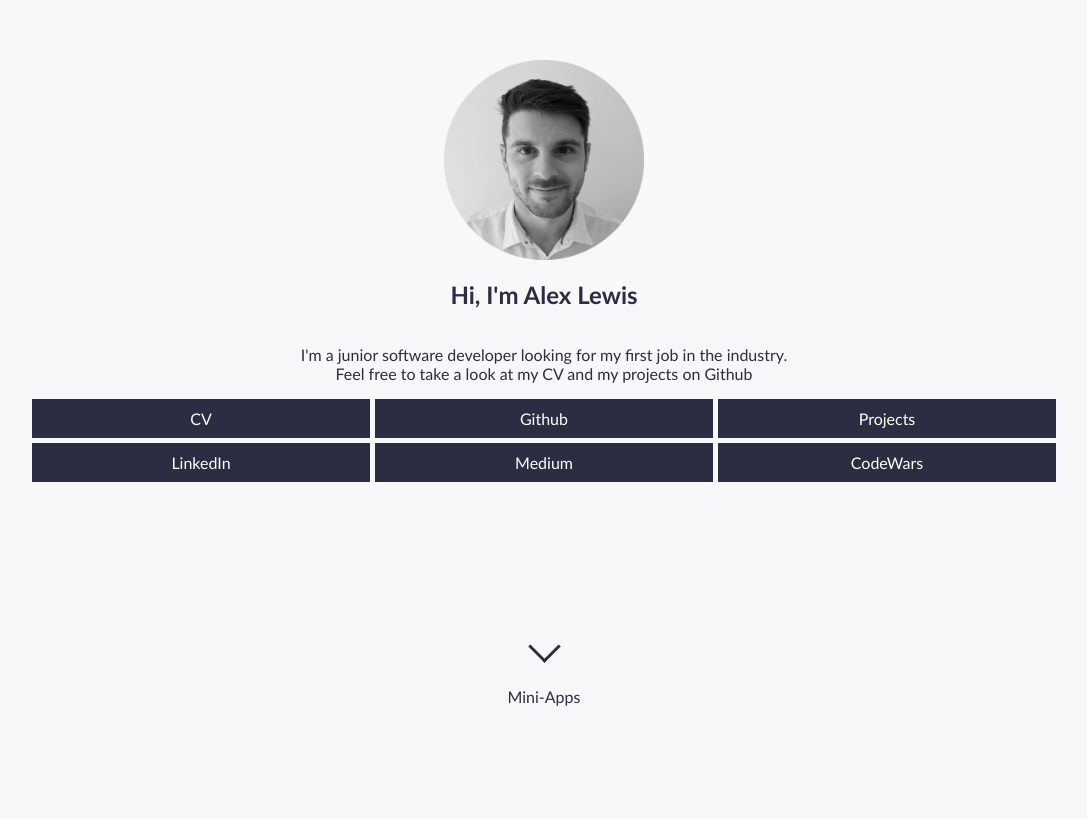
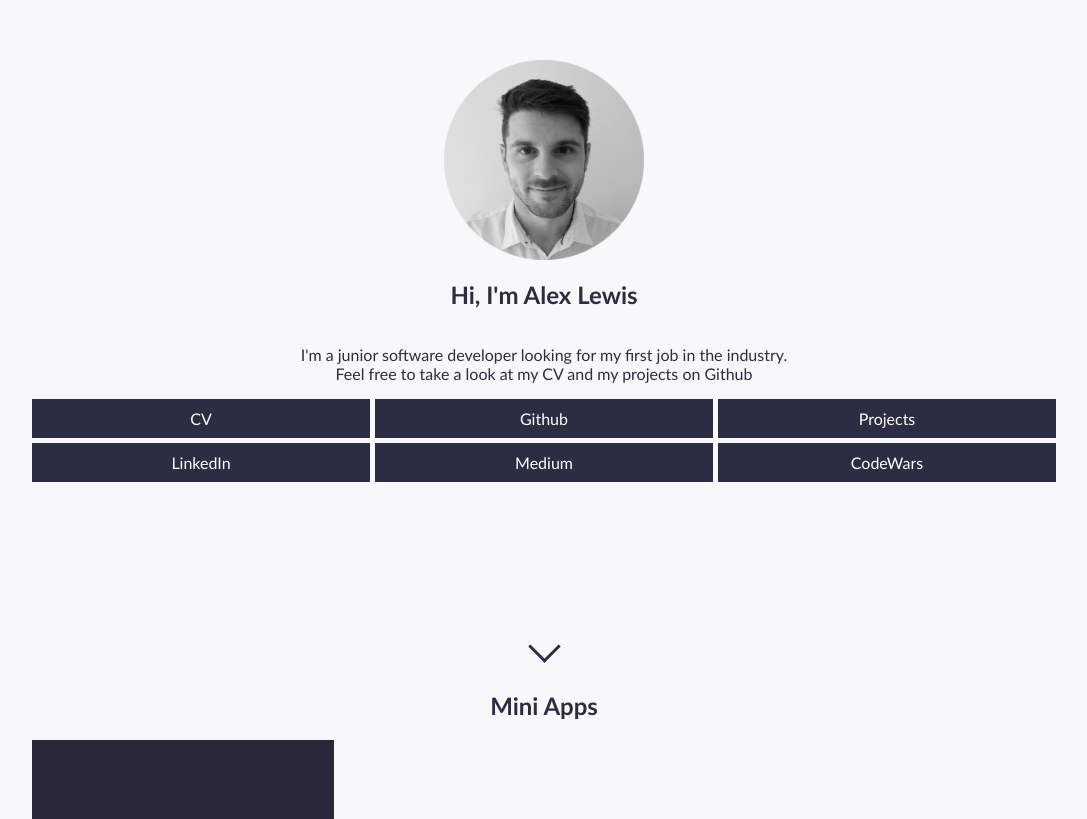
Before and after one commit to AlexLewis10/portfolio, a React (Create React App) app: page / in a window 1280 px wide. Shown: the part 129-948 px from the top of the page, without its empty margins (96-1183 px from the left). Before the commit the page ends 851 px from the top, so only its background shows below. Built offline with nearby package versions, Linux system fonts and the light colour scheme.

Commit message:
Add style for grid-header

```diff
--- a/src/app.css
+++ b/src/app.css
@@ -54,7 +54,7 @@ img {
   margin-left: 10px;
 }
 
-#header-grid {
+.header-grid {
   display: grid;
   grid-template-columns: 1fr 1fr 1fr;
 }
@@ -151,9 +151,15 @@ ul {
   color: #92DCE5;
 }
 
-
-
 .down {
   transform: rotate(45deg);
   -webkit-transform: rotate(45deg);
 }
+
+#mini-apps {
+  height: 100vh
+}
+
+#grid-header {
+  grid-column: 2;
+}
--- a/src/components/home.js
+++ b/src/components/home.js
@@ -30,8 +30,11 @@ export class Home extends Component {
             <Link id='nav-arrow' to="mini-apps" smooth={true} duration={1000}><i className="arrow down"></i></Link>
           </div>
         </div>
-          <div>
-           <p id='mini-apps'>Mini-Apps</p>
+          <div id='mini-apps'>
+            <div className='header-grid'>
+              <h2 id='grid-header'>Mini Apps</h2>
+            </div>
+            <Calculator />
           </div>
         </div>
 
--- a/src/components/projects.js
+++ b/src/components/projects.js
@@ -9,7 +9,7 @@ class Projects extends Component {
   render () {
     return (
       <div>
-        <div id="header-grid">
+        <div className="header-grid">
           <Link id='home' to='/'>Home</Link>
           <h2>Projects</h2>
         </div>
```
